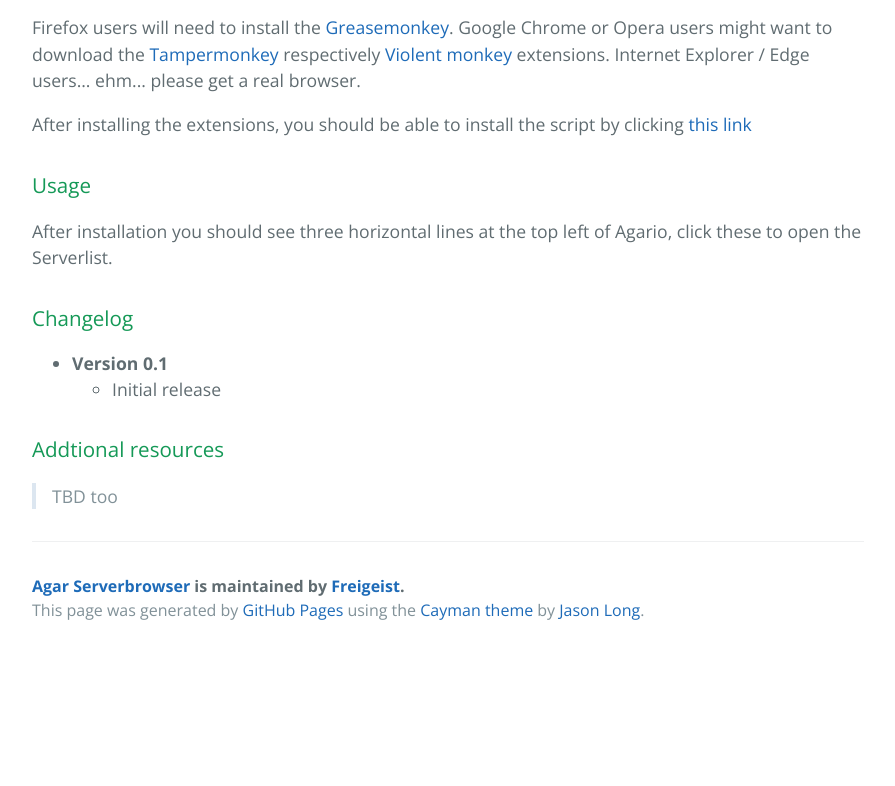
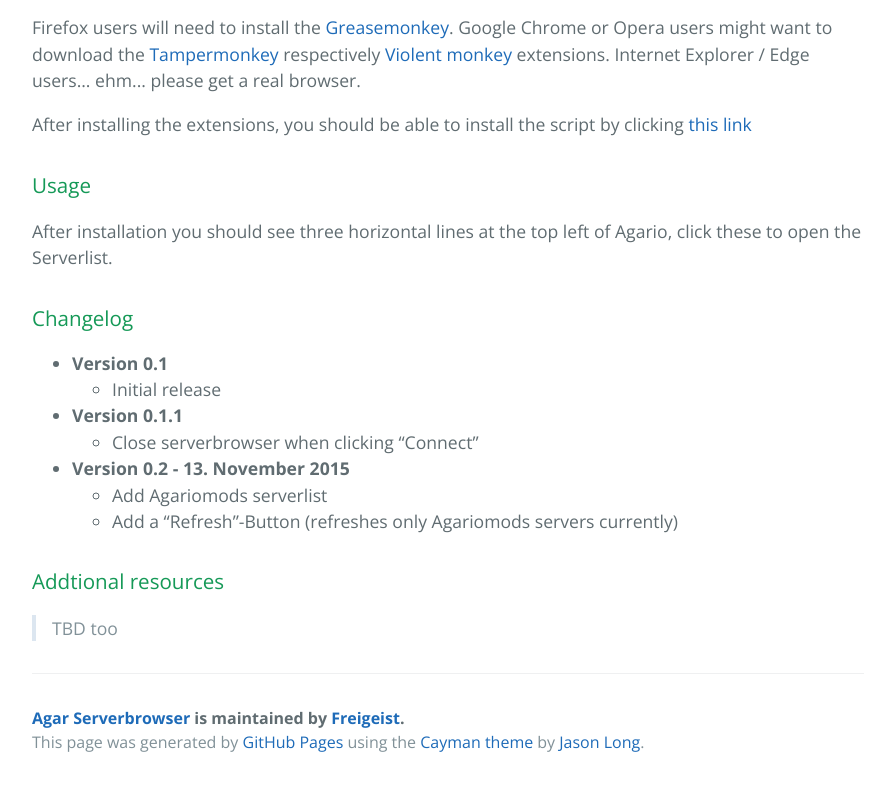
Before and after one commit to Freigeist/Agar-Serverbrowser, a plain HTML site: page index.html in a window 1280 px wide. Shown: the part 582-1368 px from the top of the page, without its empty margins (192-1087 px from the left). Before the commit the page ends 1236 px from the top, so only its background shows below. Drawn offline with nearby package versions, Linux system fonts and the light colour scheme.

Commit message:
Update index.html

```diff
--- a/index.html
+++ b/index.html
@@ -45,6 +45,19 @@
 			<li>Initial release</li>
 		</ul>
 	</li>
+	<li>
+		<strong>Version 0.1.1</strong>
+		<ul>
+			<li>Close serverbrowser when clicking <q>Connect</q></li>
+		</ul>
+	</li>
+	<li>
+		<strong>Version 0.2 - 13. November 2015</strong>
+		<ul>
+			<li>Add Agariomods serverlist</li>
+			<li>Add a <q>Refresh</q>-Button (refreshes only Agariomods servers currently)</li>
+		</ul>
+	</li>
 </ul>
 
 <h3>
```
